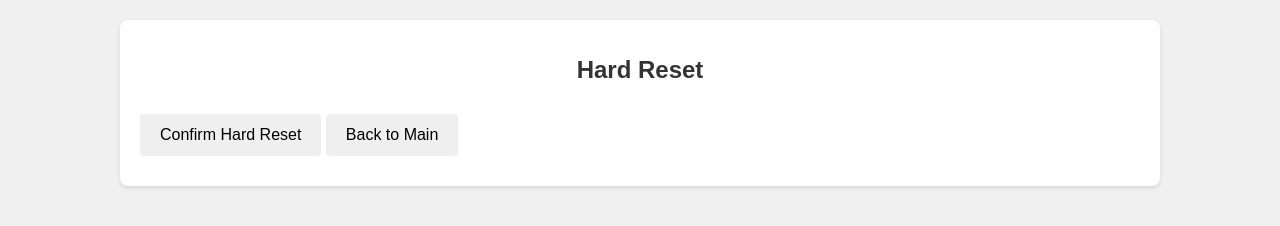
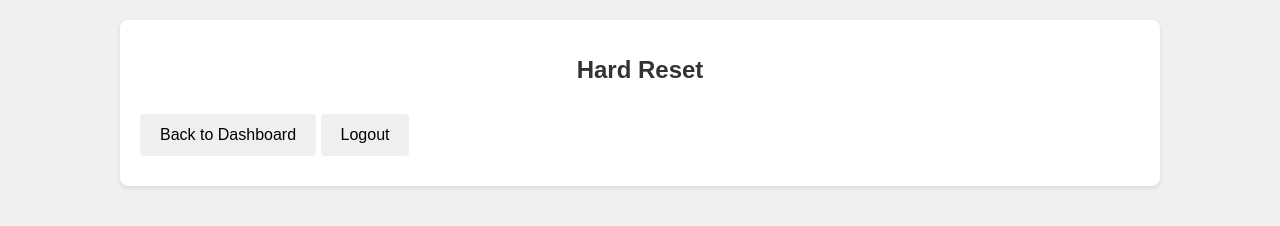
Before and after one commit to wilfy2004/cryptobot-main, a plain HTML site: page hard-reset-confirm.html in a window 1280 px wide. Drawn offline with Linux system fonts and the light colour scheme; sample sign-in values are in the browser's storage.

Commit message:
Update hard-reset-confirm.html

```diff
--- a/hard-reset-confirm.html
+++ b/hard-reset-confirm.html
@@ -9,9 +9,9 @@
 <body>
     <div id="app">
         <h1>Hard Reset</h1>
-        <div id="reset-variables"></div>
-        <button id="confirm-hard-reset">Confirm Hard Reset</button>
-        <button id="back-button">Back to Main</button>
+        <div id="content"></div>
+        <button onclick="window.location.href='index.html'">Back to Dashboard</button>
+        <button id="logout-button">Logout</button>
     </div>
     <script src="app.js"></script>
 </body>
```
